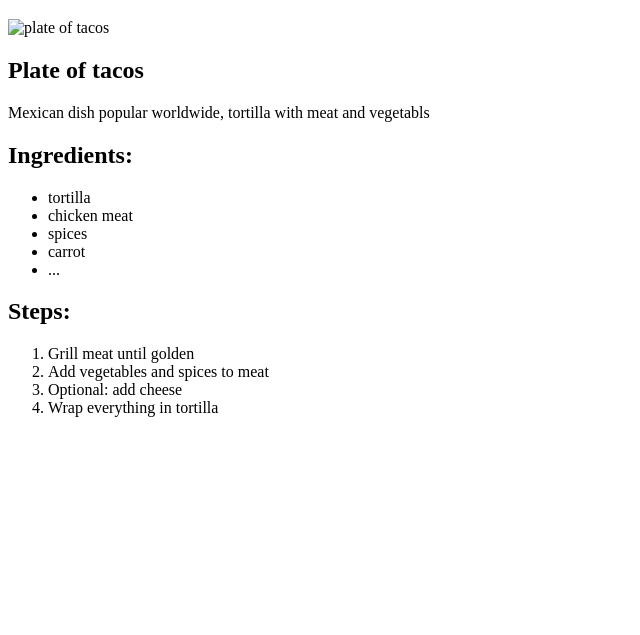
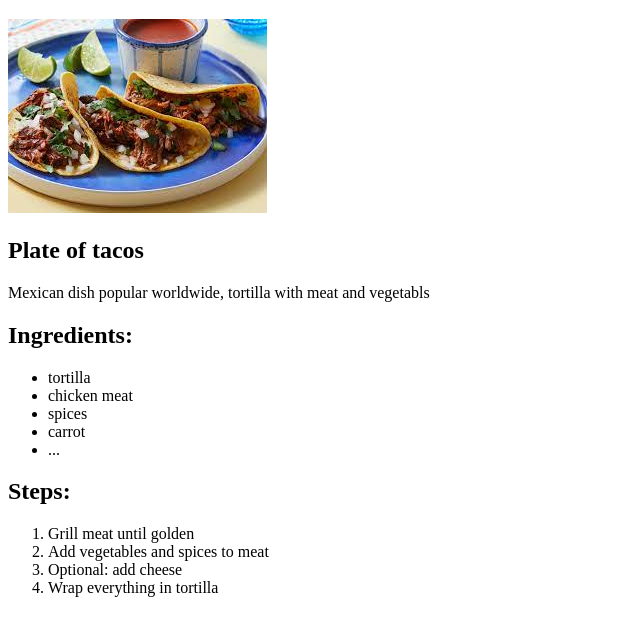
Before and after one commit to Rokachello/odin-recipes, a plain HTML site: page recipes/taco.html in a window 1280 px wide. Shown: the part 61-696 px from the top of the page, without its empty margins (0-640 px from the left). Drawn offline with Linux system fonts and the light colour scheme.

Commit message:
change source of taco image
after images folder was moved, source for taco image stayed sam. fixed

```diff
--- a/recipes/taco.html
+++ b/recipes/taco.html
@@ -7,7 +7,7 @@
 </head>
 <body>
     <h1>Taco</h1>
-    <img src="../recipes/images/taco.jpeg" alt="plate of tacos">
+    <img src="../images/taco.jpeg" alt="plate of tacos">
     <h2>Plate of tacos</h2>
     <p>Mexican dish popular worldwide, tortilla with meat and vegetabls</p>
 <h2>Ingredients:</h2>
```
